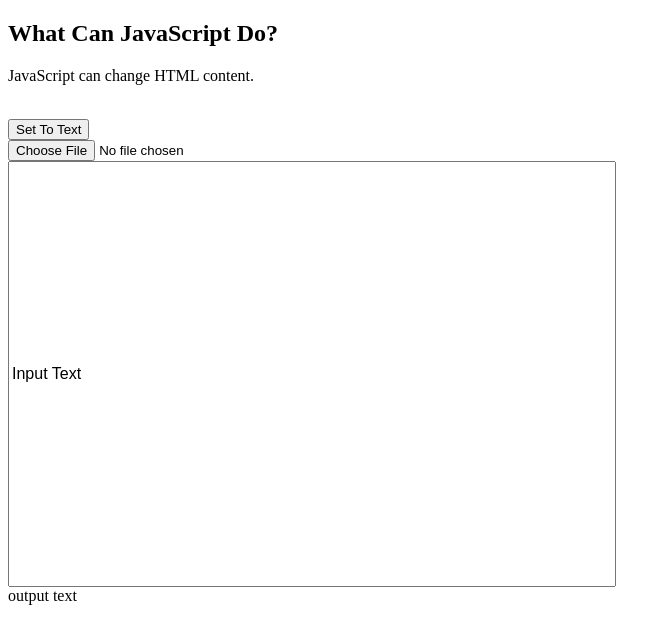
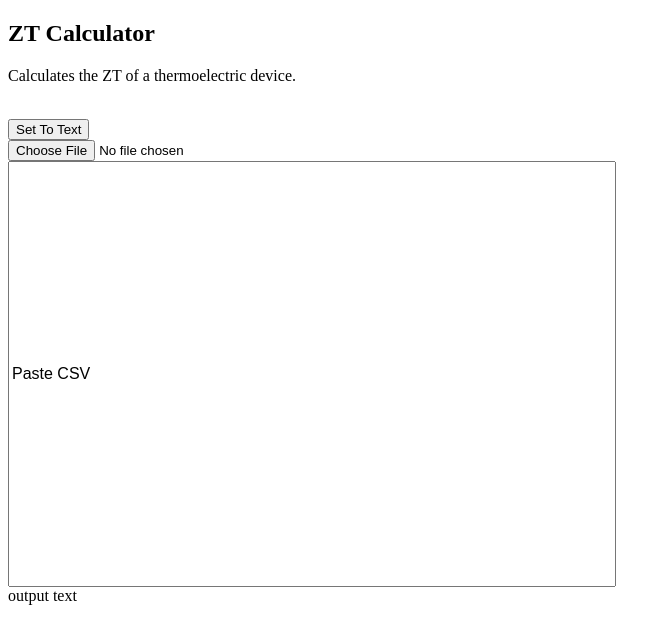
Before and after one commit to egelja/zt-calculator, a website: page src/webpage.html in a window 1280 px wide. Shown: the whole page, without its empty margins (0-671 px from the left). Drawn offline with nearby package versions, Linux system fonts and the light colour scheme.

Commit message:
Changed some text on the webpage

```diff
--- a/src/webpage.html
+++ b/src/webpage.html
@@ -9,8 +9,8 @@
 
 <body>
 
-    <h2>What Can JavaScript Do?</h2>
-    <p id="demo">JavaScript can change HTML content.</p>
+    <h2>ZT Calculator</h2>
+    <p id="demo">Calculates the ZT of a thermoelectric device.</p>
 
     <br>
 
@@ -22,7 +22,7 @@
 
     <br>
 
-    <input id="CSVText" type="text" name="CSVText" Value="Input Text" style="font-size:12pt;height:420px;width:600px;">
+    <input id="CSVText" type="text" name="CSVText" value="Paste CSV" style="font-size:12pt;height:420px;width:600px;">
 
     <br>
 
```
